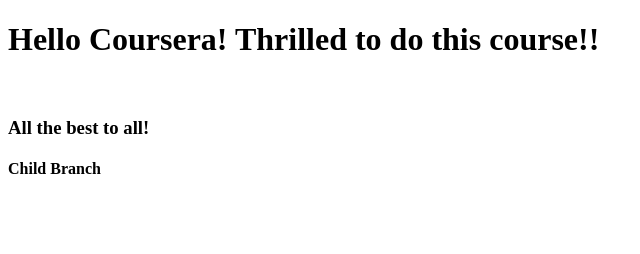
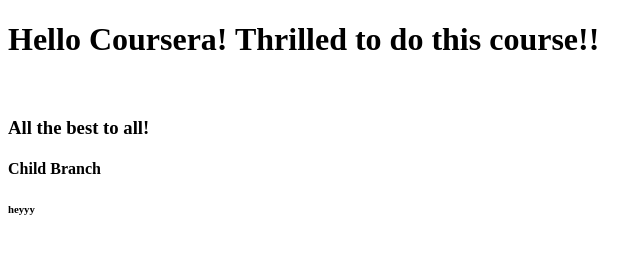
Before and after one commit to ReshmaAbhijith/coursera-test, a plain HTML site: page index.html in a window 1280 px wide. Shown: the full height of the page, 0-640 px from the left. Drawn offline with Linux system fonts and the light colour scheme.

Commit message:
child change 1

```diff
--- a/index.html
+++ b/index.html
@@ -11,5 +11,6 @@
         <br>
         <h3>All the best to all!</h3>
         <h4>Child Branch</h4>
+        <h6>heyyy</h6>
     </body>
 </html>
```
